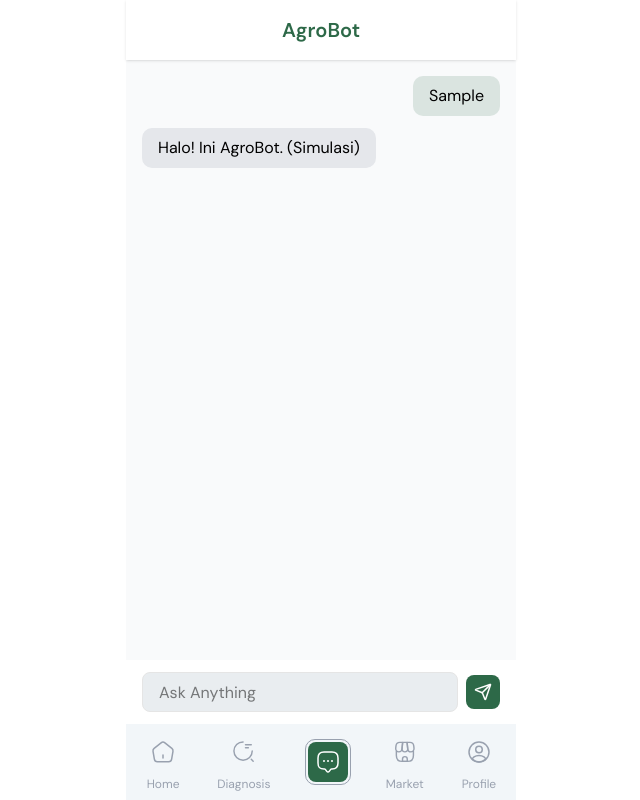
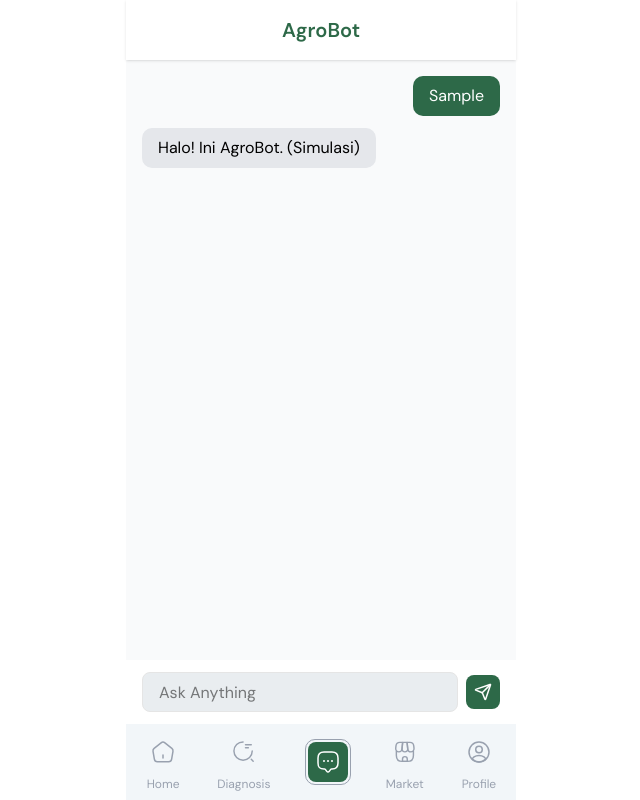
Before and after one commit to qiewi/agrotech, a Next.js app in the folder apps/web/: page /chat in a window 1280 px wide. Both pictures are taken after typing "Sample" into the empty fields and a click on the button 802 px from the left and 692 px from the top of the page. Shown: the whole page, without its empty margins (319-959 px from the left). Built offline with nearby package versions, Linux system fonts and the light colour scheme.

Commit message:
Update MessageList.tsx

```diff
--- a/apps/web/src/app/chat/components/MessageList.tsx
+++ b/apps/web/src/app/chat/components/MessageList.tsx
@@ -23,7 +23,7 @@ interface Message {
             key={index}
             className={`w-fit max-w-[70%] mb-3 px-4 py-2 rounded-lg break-words ${
               msg.sender === "user"
-                ? "ml-auto bg-greenish/15 text-left"
+                ? "ml-auto bg-greenish text-left text-white"
                 : "mr-auto bg-gray-200 text-left"
             }`}
           >
```
